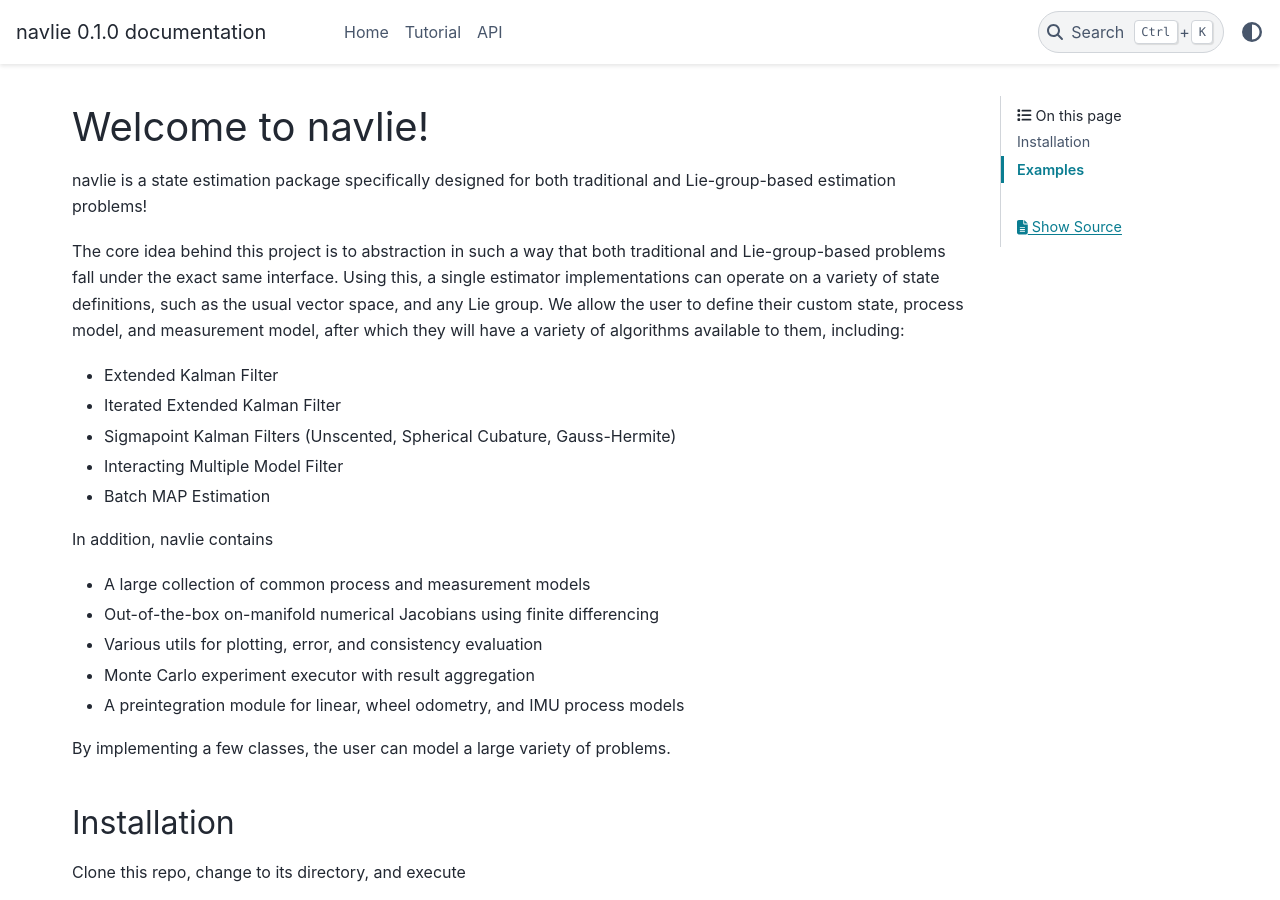
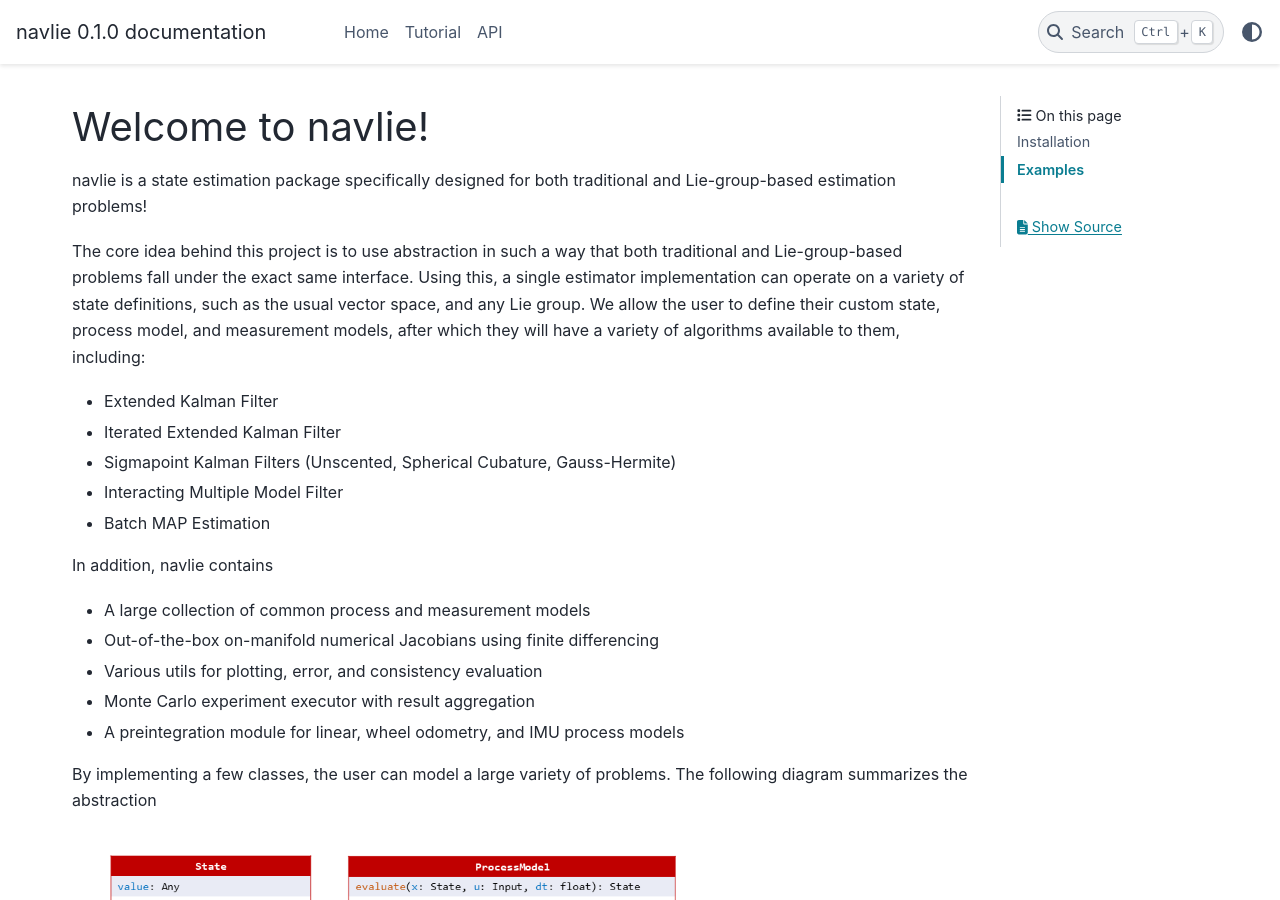
Before and after one commit to decargroup/navlie, a Sphinx documentation site: the page built from docs/source/index.rst, in a window 1280 px wide and 900 px high. Built offline with Sphinx 7.4.7 and the PyData theme 0.15.4, drawn with Linux system fonts in a browser that asks for light colours.

Commit message:
update diagrams

```diff
--- a/docs/source/index.rst
+++ b/docs/source/index.rst
@@ -17,7 +17,7 @@
 
 navlie is a state estimation package specifically designed for both traditional and Lie-group-based estimation problems!
 
-The core idea behind this project is to abstraction in such a way that both traditional and Lie-group-based problems fall under the exact same interface. Using this, a single estimator implementations can operate on a variety of state definitions, such as the usual vector space, and any Lie group. We allow the user to define their custom state, process model, and measurement model, after which they will have a variety of algorithms available to them, including:
+The core idea behind this project is to use abstraction in such a way that both traditional and Lie-group-based problems fall under the exact same interface. Using this, a single estimator implementation can operate on a variety of state definitions, such as the usual vector space, and any Lie group. We allow the user to define their custom state, process model, and measurement models, after which they will have a variety of algorithms available to them, including:
 
 - Extended Kalman Filter
 - Iterated Extended Kalman Filter
@@ -33,7 +33,11 @@
 - Monte Carlo experiment executor with result aggregation
 - A preintegration module for linear, wheel odometry, and IMU process models
 
-By implementing a few classes, the user can model a large variety of problems.
+By implementing a few classes, the user can model a large variety of problems. The following diagram summarizes the abstraction
+
+.. image:: ./system_diagram.png
+   :width: 100%
+   :align: center
 
 
 Installation
```
Also changed, not shown: README.rst (+15 -11 lines), docs/source/system_diagram.png, docs/source/toy_problem.png (added), docs/source/tutorial/lie_groups.ipynb, docs/source/tutorial/traditional.ipynb, 1 other file.
